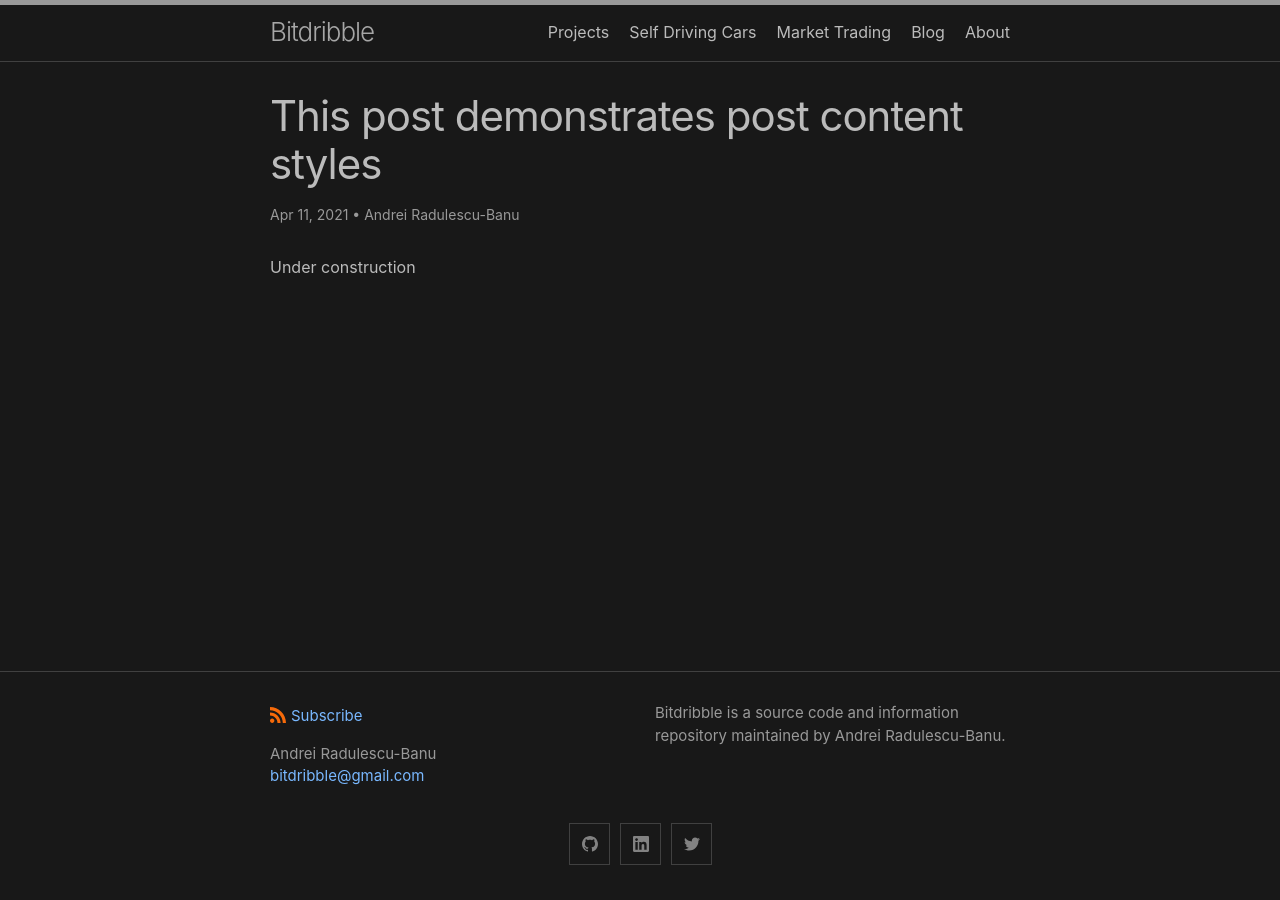
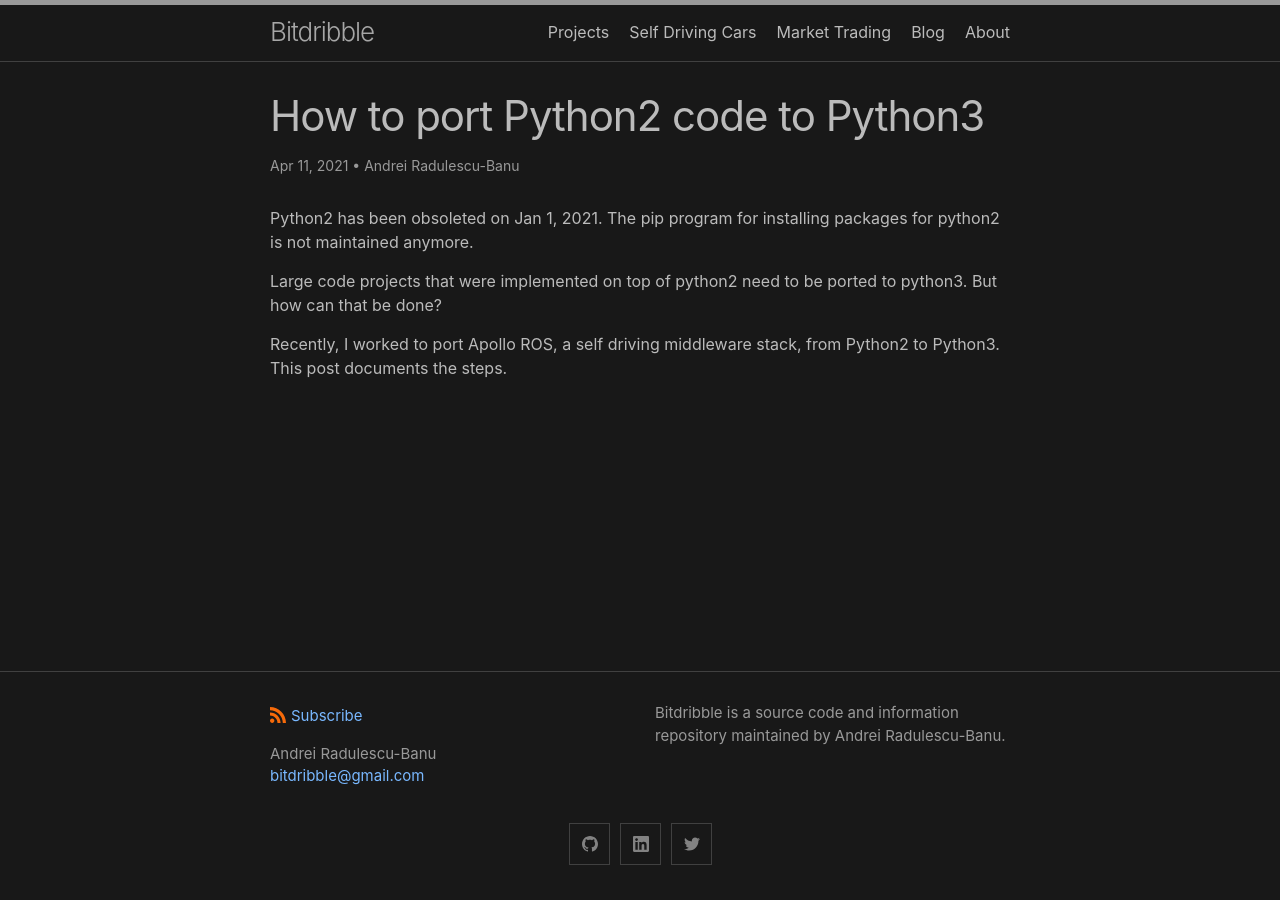
Before and after one commit to analytiq-hub/sigagent.github.io, a Jekyll site: the page built from _posts/2021-04-11-port-python2-to-python3.md, in a window 1280 px wide. Built offline with Jekyll 4.4.1, drawn with Linux system fonts in a browser that asks for light colours.

Commit message:
*** empty log message ***

```diff
--- a/_posts/2021-04-11-port-python2-to-python3.md
+++ b/_posts/2021-04-11-port-python2-to-python3.md
@@ -1,9 +1,13 @@
 ---
 layout: post
-title: "This post demonstrates post content styles"
+title: "How to port Python2 code to Python3"
 categories: python
 author:
 - Andrei Radulescu-Banu
 ---
 
-Under construction
+Python2 has been obsoleted on Jan 1, 2021. The pip program for installing packages for python2 is not maintained anymore.
+
+Large code projects that were implemented on top of python2 need to be ported to python3. But how can that be done?
+
+Recently, I worked to port Apollo ROS, a self driving middleware stack, from Python2 to Python3. This post documents the steps.
```
